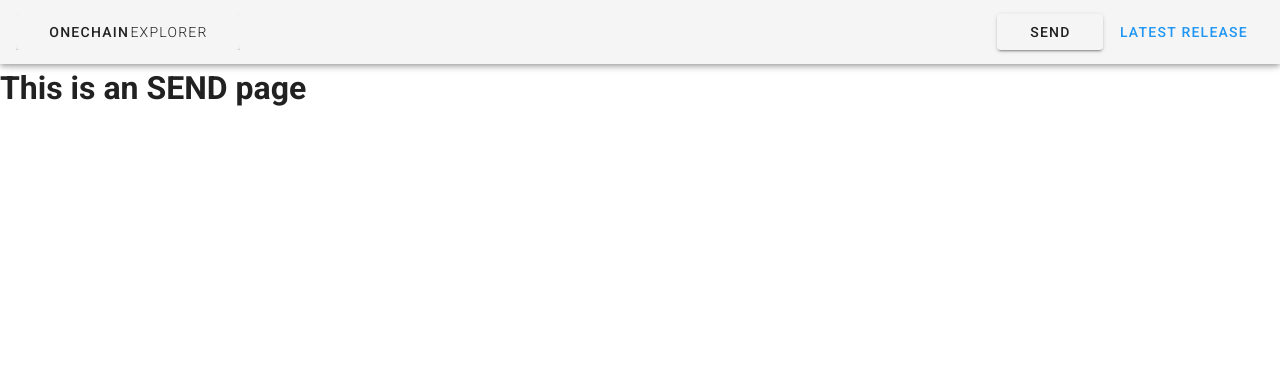
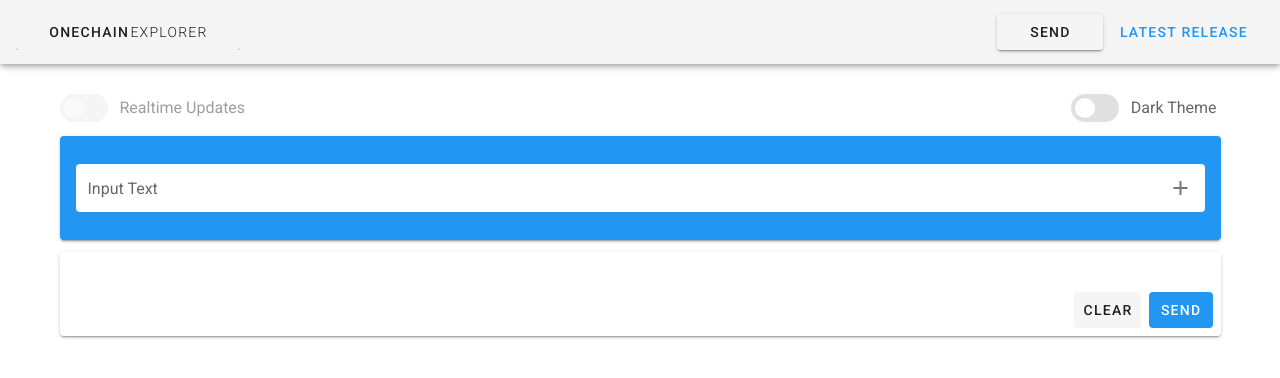
Before and after one commit to lukepark327/onechain, a Vue app in the folder explorer/: page /send in a window 1280 px wide. Shown: the top 378 px of the page. Built offline with nearby package versions, Linux system fonts and the light colour scheme; what vue-truncate would draw is missing.

Commit message:
add a SEND page

```diff
--- a/explorer/src/components/Block.vue
+++ b/explorer/src/components/Block.vue
@@ -30,7 +30,6 @@
                 class="ma-4"
                 label="Search by Block Number"
                 append-icon="search"
-                background-color=white
                 solo
                 flat
                 hide-details
@@ -74,13 +73,13 @@
             </v-simple-table>
           </v-card-text>
           <!-- data -->
-          <v-card-text>
+          <v-card-text v-if="block.data.length > 0">
             <v-simple-table dense>
               <tbody>
                 <tr v-for="(value, index) in block.data" :key="index">
                   <td>
-                    <span v-if=isHash(name)>{{"0x"}}</span>
-                    <span>{{ value | truncate(36) }}</span>
+                    <!-- <span>{{ value | truncate(36) }}</span> -->
+                    <span>{{value}}</span>
                   </td>
                 </tr>
               </tbody>
@@ -121,7 +120,7 @@
       this.$router.push({ name: 'block', params: {number: n} });
       this.block = this.getBlock(this.$route.params.number);
     },
-    setTheme() {
+    setTheme: function () {
       if (this.goDark == true) {
         return (this.$vuetify.theme.dark = true);
       }
--- a/explorer/src/components/Overview.vue
+++ b/explorer/src/components/Overview.vue
@@ -30,7 +30,6 @@
                 class="ma-4"
                 label="Search by Block Number"
                 append-icon="search"
-                background-color=white
                 solo
                 flat
                 hide-details
@@ -134,7 +133,7 @@
     gotoBlockPage: function (n) {
       this.$router.push({ name: 'block', params: {number: n} });
     },
-    setTheme() {
+    setTheme: function () {
       if (this.goDark == true) {
         return (this.$vuetify.theme.dark = true);
       }
--- a/explorer/src/components/Send.vue
+++ b/explorer/src/components/Send.vue
@@ -1,5 +1,139 @@
 <template>
-  <div class="send">
-    <h1>This is an SEND page</h1>
-  </div>
+  <v-container grid-list-xl>
+    <v-layout raw wrap>
+      <v-switch
+        class="ma-4"
+        label="Realtime Updates"
+        v-model=switch1
+        color=blue
+        hide-details
+        inset
+        disabled
+      >
+      </v-switch>
+      <v-spacer></v-spacer>
+      <v-switch
+        class="ma-4"
+        label="Dark Theme"
+        v-model=goDark
+        color=blue
+        hide-details
+        inset
+        @change="setTheme()"
+      >
+      </v-switch>
+      <v-flex xs12 sm12>
+        <v-card color=blue>
+          <v-row>
+            <v-col cols="12">
+              <v-text-field
+                class="ma-4"
+                label="Input Text"
+                append-icon="add"
+                solo
+                flat
+                hide-details
+                v-model="text"
+                @keyup.enter="inputText(text)"
+                @click:append="inputText(text)"
+              >
+              </v-text-field>
+            </v-col>
+          </v-row>
+        </v-card>
+      </v-flex>
+    </v-layout>
+    <v-layout row wrap>
+      <v-flex xs12 sm12>
+        <v-card>
+          <v-card-text>
+            <v-simple-table dense>
+              <tbody>
+                <tr v-for="text in texts" :key="text">
+                  <td>
+                    <span>
+                      {{ text }}
+                    </span>
+                  </td>
+                </tr>
+              </tbody>
+            </v-simple-table>
+          </v-card-text>
+          <v-card-actions>
+            <v-spacer></v-spacer>
+            <v-btn depressed
+              :disabled="loading"
+              @click="removeTexts()"
+            >
+              CLEAR
+            </v-btn>
+            <v-btn depressed
+              color="blue"
+              class="white--text"
+              :loading="loading"
+              :disabled="loading"
+              @click="sendTexts(loader = 'loading')"
+            >
+              SEND
+            </v-btn>
+          </v-card-actions>
+        </v-card>
+      </v-flex>
+    </v-layout>
+  </v-container>
 </template>
+
+<script>
+export default {
+  data: function () {
+    return {
+      texts: [],
+      loader: null,
+      loading: false,
+      goDark: this.$vuetify.theme.dark
+    }
+  },
+  watch: {
+    loader () {},
+  },
+  methods: {
+    inputText: function (text) {
+      this.texts.push(text);
+    },
+    removeTexts: function () {
+      this.texts = [];
+    },
+    sendTexts: function () {
+      const l = this.loader;
+      this[l] = true;
+
+      const baseURI = 'http://localhost:3001';
+      this.$http.post(`${baseURI}/mineBlock`, {
+        headers: {
+          'Content-type': 'application/json'
+        },
+        data: this.texts
+      })
+      .then(() => {
+      })
+      .catch((error) => {
+        alert(error);
+      });
+
+      setTimeout(() => {
+        this.removeTexts();
+        this[l] = false;
+      }, 2000);
+      this.loader = null;
+    },
+    setTheme: function () {
+      if (this.goDark == true) {
+        return (this.$vuetify.theme.dark = true);
+      }
+      else {
+        return (this.$vuetify.theme.dark = false);
+      }
+    }
+  }
+};
+</script>
```
